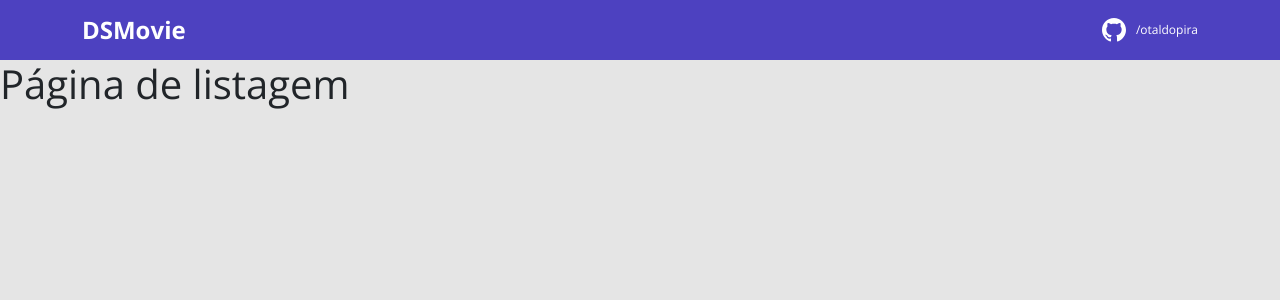
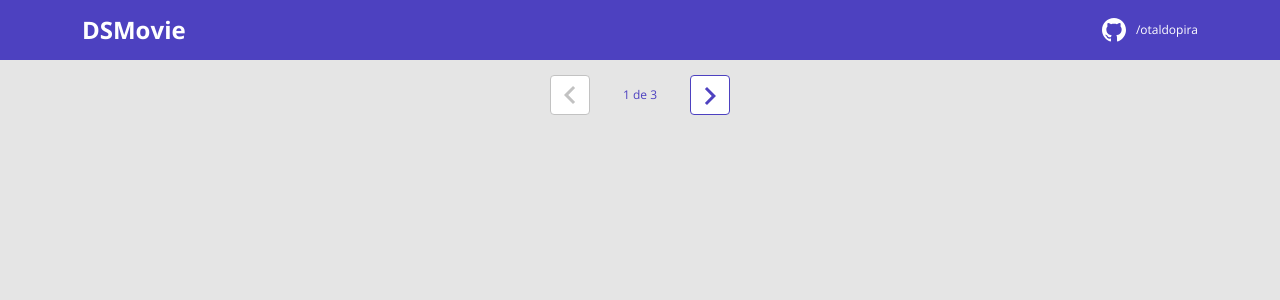
Before and after one commit to otaldopira/dsmovie, a React (Create React App) app in the folder frontend/: page / in a window 1280 px wide. Shown: the top 300 px of the page. Built offline with nearby package versions, Linux system fonts and the light colour scheme.

Commit message:
Pagination Layout

```diff
--- /dev/null
+++ b/frontend/src/components/Pagination/index.tsx
@@ -0,0 +1,21 @@
+import {ReactComponent as Arrow} from '../../assets/img/arrow.svg';
+import './style.css';
+
+function Pagination() {
+
+    return (
+        <div className="dsmovie-pagination-container">
+            <div className="dsmovie-pagination-box">
+                <button className="dsmovie-pagination-button" disabled={true} >
+                    <Arrow />
+                </button>
+                <p>{`${1} de ${3}`}</p>
+                <button className="dsmovie-pagination-button" disabled={false} >
+                    <Arrow className="dsmovie-flip-horizontal" />
+                </button>
+            </div>
+        </div>
+    );
+}
+
+export default Pagination;
--- /dev/null
+++ b/frontend/src/components/Pagination/style.css
@@ -0,0 +1,53 @@
+.dsmovie-pagination-container {
+    padding: 15px 0;
+    display: flex;
+    justify-content: center;
+    align-items: center;
+}
+
+.dsmovie-pagination-box {
+    width: 180px;
+    display: flex;
+    justify-content: space-between;
+    align-items: center;
+}
+
+.dsmovie-pagination-box form {
+    width: 100%;
+    display: flex;
+}
+
+.dsmovie-pagination-button {
+    width: 40px;
+    height: 40px;
+    border-radius: 4px;
+    background-color: #fff;
+    display: flex;
+    justify-content: center;
+    align-items: center;
+    border: 1px solid var(--color-primary);
+    cursor: pointer;
+}
+
+.dsmovie-pagination-button svg {
+    filter: brightness(0) saturate(100%) invert(26%) sepia(19%) saturate(7395%) hue-rotate(234deg) brightness(89%) contrast(92%);
+}
+
+.dsmovie-pagination-button:disabled {
+    border: 1px solid #c2c2c2;
+    cursor: unset;
+}
+
+.dsmovie-pagination-button:disabled svg {
+    filter: none;
+}
+
+.dsmovie-pagination-container p {
+    margin: 0;
+    font-size: 12px;
+    color: var(--color-primary);
+}
+
+.dsmovie-flip-horizontal {
+    transform: rotate(180deg);
+}
--- a/frontend/src/pages/Form/index.tsx
+++ b/frontend/src/pages/Form/index.tsx
@@ -1,7 +1,42 @@
-function Form(){
+import './style.css';
 
-    return(
-        <h1>Página de formulário</h1>
+function Form() {
+
+    const movie = {
+        id: 1,
+        image: "https://www.themoviedb.org/t/p/w533_and_h300_bestv2/jBJWaqoSCiARWtfV0GlqHrcdidd.jpg",
+        title: "The Witcher",
+        count: 2,
+        score: 4.5
+    };
+
+    return (
+        <div className="dsmovie-form-container">
+            <img className="dsmovie-movie-card-image" src={movie.image} alt={movie.title} />
+            <div className="dsmovie-card-bottom-container">
+                <h3>{movie.title}</h3>
+                <form className="dsmovie-form">
+                    <div className="form-group dsmovie-form-group">
+                        <label htmlFor="email">Informe seu email</label>
+                        <input type="email" className="form-control" id="email" />
+                    </div>
+                    <div className="form-group dsmovie-form-group">
+                        <label htmlFor="score">Informe sua avaliação</label>
+                        <select className="form-control" id="score">
+                            <option>1</option>
+                            <option>2</option>
+                            <option>3</option>
+                            <option>4</option>
+                            <option>5</option>
+                        </select>
+                    </div>
+                    <div className="dsmovie-form-btn-container">
+                        <button type="submit" className="btn btn-primary dsmovie-btn">Salvar</button>
+                    </div>
+                </form >
+                <button className="btn btn-primary dsmovie-btn mt-3">Cancelar</button>
+            </div >
+        </div >
     );
 }
 
--- /dev/null
+++ b/frontend/src/pages/Form/style.css
@@ -0,0 +1,57 @@
+.dsmovie-form-container {
+    max-width: 480px;
+    margin: 40px auto;
+    padding: 20px;
+}
+
+.dsmovie-form {
+    width: calc(100% - 20px);
+}
+
+.dsmovie-form-group {
+    margin-bottom: 20px;
+}
+
+.dsmovie-form-group label {
+    font-size: 12px;
+    color: #aaa;
+}
+
+.dsmovie-form-btn-container {
+    display: flex;
+    justify-content: center;
+}
+
+.dsmovie-movie-card-image {
+    width: 100%;
+    border-radius: 8px 8px 0 0;
+}
+
+.dsmovie-card-bottom-container {
+    background-color: #fff;
+    display: flex;
+    flex-direction: column;
+    align-items: center;
+    padding: 10px 10px 20px 10px;
+    border-radius: 0 0 8px 8px;
+}
+
+.dsmovie-card-bottom-container h3 {
+    color: #4A4A4A;
+    text-align: center;
+    font-size: 14px;
+    font-weight: 700;
+    margin-bottom: 10px;
+    min-height: 40px;
+}
+
+.dsmovie-btn {
+    background-color: var(--color-primary);
+    font-size: 14px;
+    font-weight: 700;
+    height: 40px;
+    width: 180px;
+    display: flex;
+    align-items: center;
+    justify-content: center;
+}
--- a/frontend/src/pages/Listing/index.tsx
+++ b/frontend/src/pages/Listing/index.tsx
@@ -1,7 +1,9 @@
+import Pagination from "../../components/Pagination";
+
 function Listing(){
 
     return(
-        <h1>Página de listagem</h1>
+        <Pagination />
     );
 }
 
```
Also changed, not shown: frontend/src/assets/img/arrow.svg (added).
